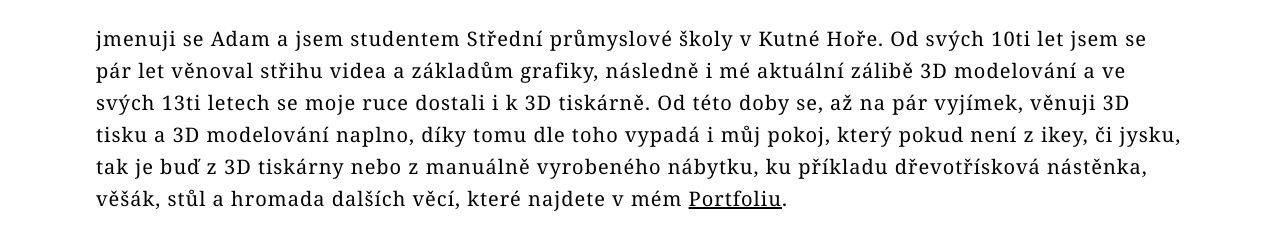
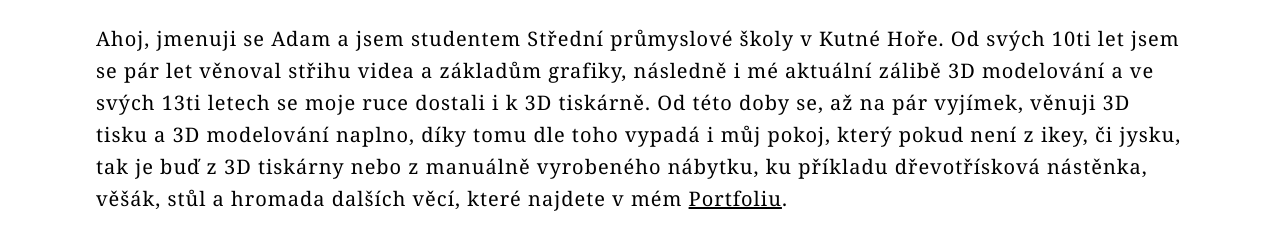
Before and after one commit to ary-industries/web, a plain HTML site: page index.html in a window 1280 px wide. Shown: the part 174-424 px from the top of the page. Drawn offline with Linux system fonts and the light colour scheme.

Commit message:
Update index.html

```diff
--- a/index.html
+++ b/index.html
@@ -40,7 +40,7 @@
     <div class="container">
         <h1>Úvod</h1>
         <br>
-        <p>jmenuji se Adam a jsem studentem Střední průmyslové školy v Kutné Hoře. Od svých 10ti let jsem se pár let věnoval střihu videa a základům grafiky, následně i mé aktuální zálibě 3D modelování a ve svých 13ti letech se moje ruce dostali i k 3D tiskárně. Od této doby se, až na pár vyjímek, věnuji 3D tisku a 3D modelování naplno, díky tomu dle toho vypadá i můj pokoj, který pokud není z ikey, či jysku, tak je buď z 3D tiskárny nebo z manuálně vyrobeného nábytku, ku příkladu dřevotřísková nástěnka, věšák, stůl a hromada dalších věcí, které najdete v mém <a href="Portfolio/portfolio.html">Portfoliu</a>.</p>
+        <p>Ahoj, jmenuji se Adam a jsem studentem Střední průmyslové školy v Kutné Hoře. Od svých 10ti let jsem se pár let věnoval střihu videa a základům grafiky, následně i mé aktuální zálibě 3D modelování a ve svých 13ti letech se moje ruce dostali i k 3D tiskárně. Od této doby se, až na pár vyjímek, věnuji 3D tisku a 3D modelování naplno, díky tomu dle toho vypadá i můj pokoj, který pokud není z ikey, či jysku, tak je buď z 3D tiskárny nebo z manuálně vyrobeného nábytku, ku příkladu dřevotřísková nástěnka, věšák, stůl a hromada dalších věcí, které najdete v mém <a href="Portfolio/portfolio.html">Portfoliu</a>.</p>
     </div>
 </main>
 
```
